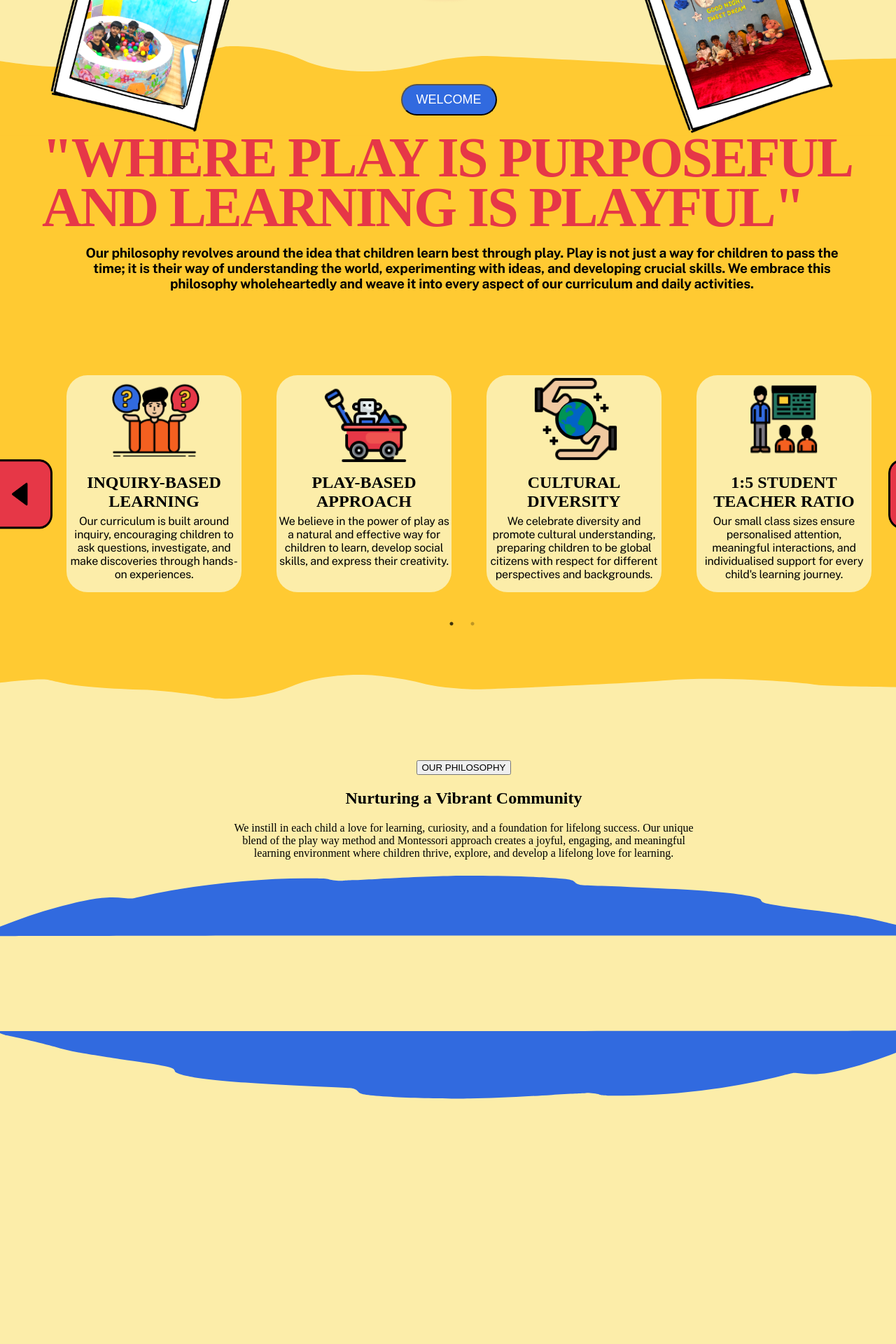
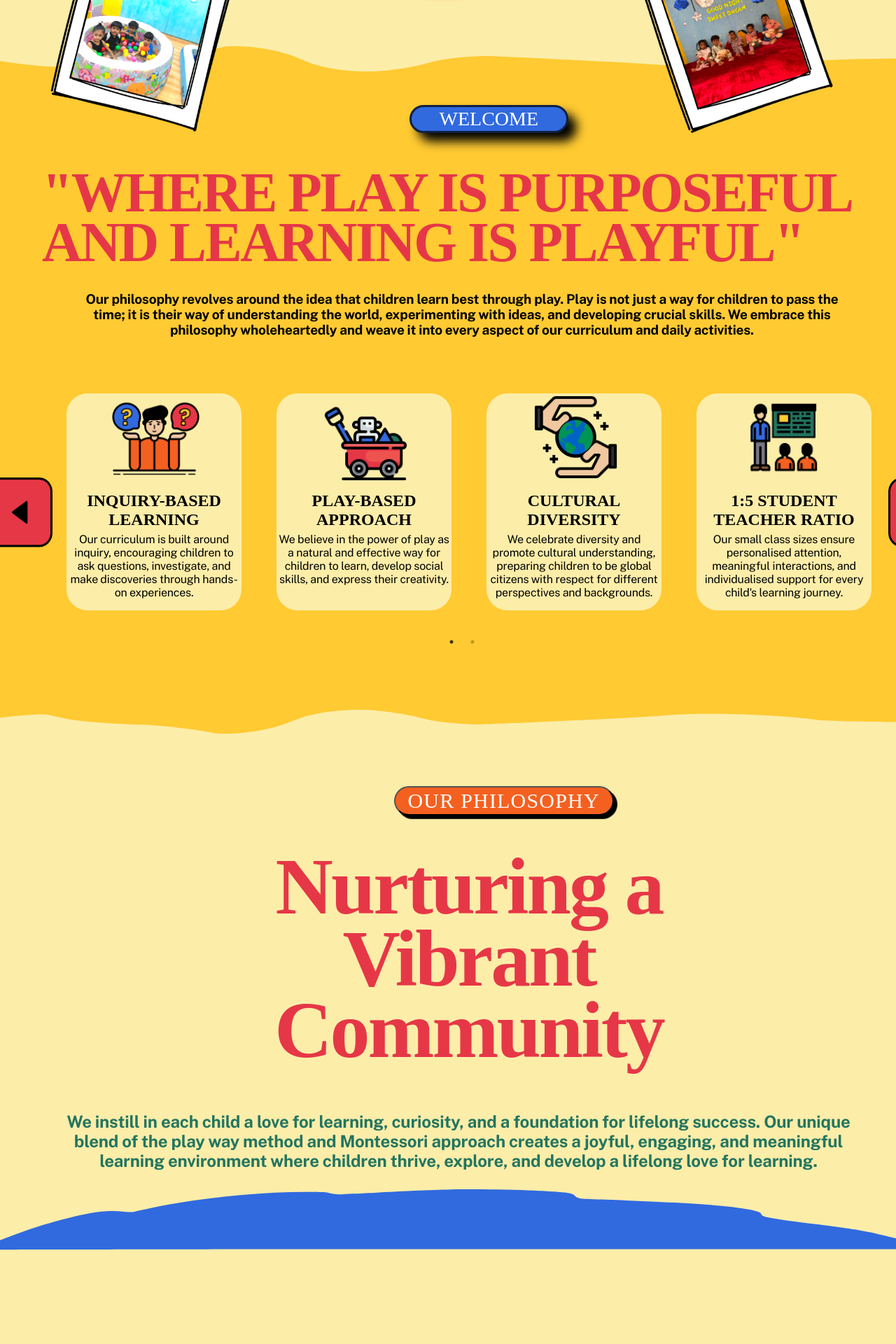
Before and after one commit to CMA-Design/Project, a React (Create React App) app: page / in a window 1280 px wide. Shown: the part 760-2680 px from the top of the page at 70% size. Built offline with nearby package versions, Linux system fonts and the light colour scheme.

Commit message:
added pages

```diff
--- a/src/components/Homepage/HomePage.css
+++ b/src/components/Homepage/HomePage.css
@@ -208,6 +208,7 @@ body {
   text-align: center;
   max-width: 100%;
   max-height: 100px;
+  margin-top: 50px;
 }
 
 .Border2{
@@ -236,23 +237,28 @@ body {
   line-height: -1.5;
   letter-spacing: -0.22px;
   width:1100px;
+  margin-top: 35px;
   font-family:'Public Sans';
 }
 
 .welcome-button {
   background-color: #316ADF; /* Same as background color */
-  border: 3px 10px 10px 3px solid #316ADF; /* Use your button border color */
-  border-radius: 102px; /* Adjust as needed */
-  padding: 10px 20px; /* Adjust as needed */
-  font-size: 18px;
+  border: 3.5px solid #0F2043;
+  box-shadow: 12px 12px 15px black;
+  border-radius: 60px; /* Adjust as needed */
+  padding: 1px 40px; /* Adjust as needed */
+  text-align: center;
+  font-size: 28px;
   color: white; /* Use your button text color */
   text-decoration: none;
-  transition: all 0.3s ease; /* Add a smooth transition */
+  transition: all 2.5s ease; /* Add a smooth transition */
   cursor: pointer;
   position: absolute;
+  display: inline-block;
+  font-family: 'Ostrich Sans';
   z-index: 2;
-  margin-top: -1030px; /* Adjust as needed */
-  margin-left: -90px;
+  margin-top: -1050px; /* Adjust as needed */
+  margin-left: -78px;
   margin-bottom: 10px; /* Adjust as needed */
 }
 
@@ -275,6 +281,7 @@ body {
 .Border3{
   margin-top:-500px;
   z-index: 0;
+  position: relative;
   margin-left: -345px;
 }
 
@@ -292,7 +299,7 @@ body {
   width: 1200px;
   display: block;
   margin-left: -300px;
-  margin-top: 120px;
+  margin-top: 80px;
   justify-content: space-between;
   flex-wrap:wrap;
 }
@@ -338,11 +345,74 @@ body {
   max-width: 250px;
 }
 
-.Our Philosophy{
-  padding: 40px;
-  text-align: center;
+.Our_Philosophy{
   max-width: 100%;
-  max-height: 100px;
+  margin-top: 50px;
+  justify-content: center;
+}
+
+.ourp-button {
+  background-color: #F46020; /* Same as background color */
+  border: 3px 10px 10px 3px solid black; /* Use your button border color */
+  border-radius: 102px; /* Adjust as needed */
+  padding: 10px 18px; /* Adjust as needed */
+  font-size: 30px;
+  color: white; /* Use your button text color */
+  text-decoration: none;
+  font-family: 'Ostrich Sans';
+  transition: all 2.5s ease; /* Add a smooth transition */
+  cursor: pointer;
+  position: absolute;
+  z-index: 2;
+  letter-spacing: 1.2px;
+  box-shadow: 5px 5px 1px black;
+  margin-top: -93px; /* Adjust as needed */
+  margin-left: -100px;
+  line-height: 0.6;
+  margin-bottom: 10px; /* Adjust as needed */
+}
+
+.ourp-button:hover {
+  background-color: #F46020; /* Change background on hover */
+  color: white; /* Change text color on hover */
+  transform: translateY(-5px); /* Move slightly upwards */
+}
+
+.ourp-text {
+  position: relative;
+  z-index: 1;
+  transition: all 0.3s ease; /* Add a smooth transition */
+}
+
+.ourp-button:hover .ourp-text {
+  z-index: 2; /* Move to the top on hover */
+}
+
+.Our_Philosophy h1{
+  font-size:114px;
+  color: #E63747;
+  line-height: 0.9;
+  width: 800px;
+  margin-top: 80px;
+  margin-left: -50px;
+  margin-right: -400px;
+  justify-content: center;
+  letter-spacing: -3px;
+}
+
+.Our_Philosophy p{
+  font-size: 24px;
+  font-family: 'Public Sans';
+  text-wrap: 10px;
+  color: #237560;
+  margin-top: -30px;
+  margin-bottom: 20px;
+  line-height: -1.5;
+  letter-spacing: -0.22px;
+  width: 1150px;
+  margin-left: -240px;
+  flex-wrap: wrap;
+  font-weight:600;
 }
 
 .Border4{
@@ -355,6 +425,13 @@ body {
   margin-top:-150px;
   margin-left: -320px;
 }
+
+.Line{
+  margin-top:-700px;
+  margin-left: -310px;
+  max-width: 1329px;
+}
+
 /* Responsive styles for smaller screens */
 @media (max-width: 768px) {
 
--- a/src/components/Homepage/HomePage.jsx
+++ b/src/components/Homepage/HomePage.jsx
@@ -158,11 +158,11 @@ function HomePage() {
           </Slider>
         </div>
       </section>
-      <section className='Our Philosophy'>
+      <section className='Our_Philosophy'>
         <button className="ourp-button" onMouseOver={()=>{setIsHovered(true)}} onMouseOut={()=>{setIsHovered(false)}}>
           <span className="ourp-text">OUR PHILOSOPHY</span>
         </button>
-        <h2>Nurturing a Vibrant Community</h2>
+        <h1>Nurturing a Vibrant Community</h1>
         <p>We instill in each child a love for learning, curiosity, and a foundation for lifelong success. Our unique blend of the play way method and Montessori approach creates a joyful, engaging, and meaningful learning environment where children thrive, explore, and develop a lifelong love for learning.</p>
         <div className='Border3'>
           <svg xmlns="http://www.w3.org/2000/svg" width="1370" height="1100" viewBox="0 0 1920 121" fill="none">
@@ -170,10 +170,10 @@ function HomePage() {
           </svg>
         </div>
       </section>
-      <section className='Our Programs'>
+      <section className='Our_Programs'>
 
       </section>
-      <section className='AS Programs'>
+      <section className='AS_Programs'>
         <div className='Border4'>
           <svg xmlns="http://www.w3.org/2000/svg" width="1347" height="1101" viewBox="0 0 1920 1101" fill="#316ADF">
             <path d="M1131.15 130.904C1057.14 135.323 1009.87 137.445 965.391 138.328C916.266 139.301 839.19 137.533 795.915 134.439C747.905 131.08 740.94 129.843 735.74 123.567C732.768 120.12 729.611 118.352 724.132 117.38C722.46 117.026 703.423 115.965 681.879 114.993C495.223 106.596 429.197 101.469 385.458 91.8343C371.529 88.829 361.964 84.4978 363.078 81.6693C363.357 80.9621 363.171 80.697 362.707 80.9621C362.15 81.2273 361.778 80.8737 361.778 80.0782C361.778 74.8631 336.705 69.9131 250.806 57.9802C232.512 55.4168 178.651 46.8428 166.764 44.633C148.842 41.1857 134.262 37.65 118.29 32.7885C95.6309 25.9823 18.6512 8.20485 17.8154 9.08877C11.4662 7.02134 -0.0159912 3.20817 -2.56726 1.12151L20.0399 0.967366H495.548H971.055C1921.98 0.967366 1923.55 -1.15108 1923.27 0.881933C1923.08 2.47299 1916.78 7.15479 1894.49 17.7618C1853.72 37.2081 1812.49 53.4722 1770.05 66.6426C1705.14 86.796 1673.1 91.8343 1638.19 87.238C1631.5 86.354 1624.44 85.9121 1622.4 86.2656C1620.36 86.5308 1611.16 88.7406 1601.97 91.1272C1502.24 117.291 1368.7 133.644 1264.88 132.495C1236.18 132.141 1233.86 132.053 1227.92 130.196C1221.79 128.163 1206.65 126.484 1200.34 127.014C1198.57 127.191 1188.54 127.721 1178.05 128.252C1167.55 128.782 1146.47 130.02 1131.15 130.904Z" fill="#316ADF"/>
@@ -184,7 +184,9 @@ function HomePage() {
 
       </section>
       <section className='Testimonials'>
-
+        <div className='Lines'>
+          <img src="Lines.png" alt="Image 1" className='Line'/>
+        </div>
       </section>
       <section className='FAQ'>
         <div className='Border5'>
@@ -194,7 +196,6 @@ function HomePage() {
         </div>
       </section>
       <section className='Connect'>
-
       </section>
     </div>
   );
```
Also changed, not shown: public/Lines.png (added).
